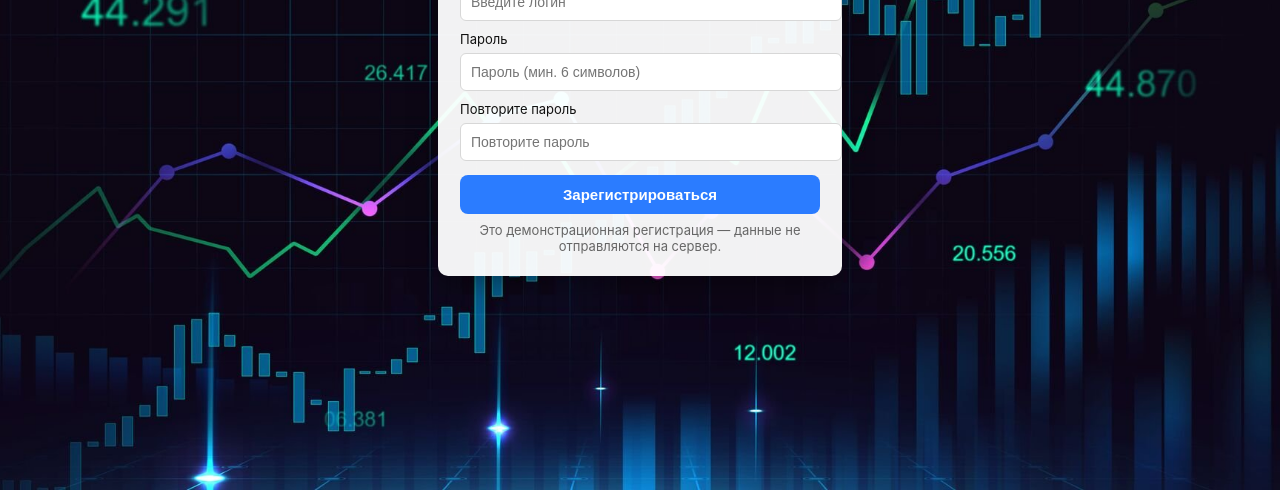
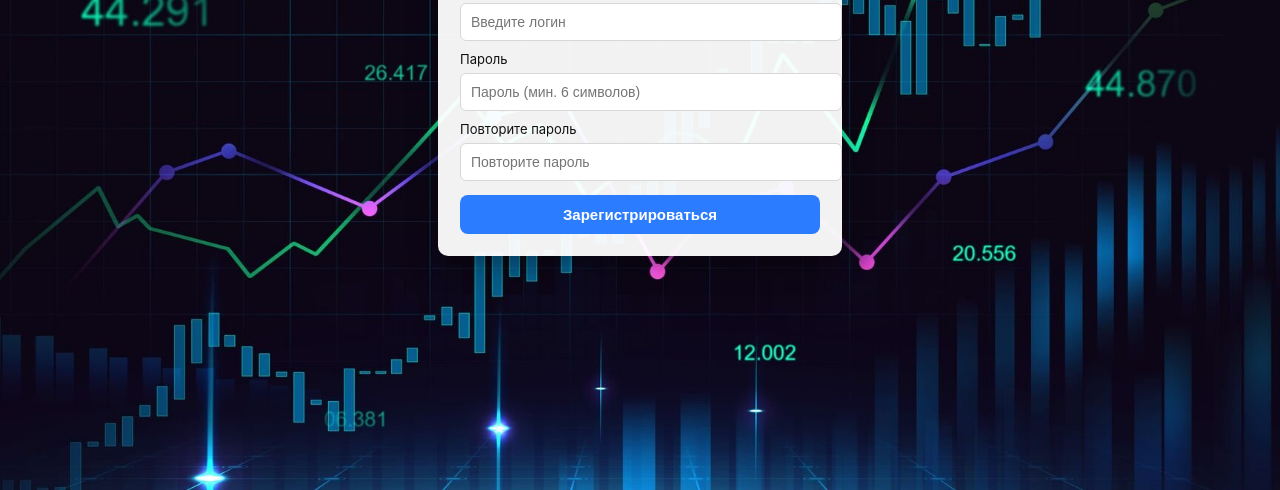
Before and after one commit to rusplat/official, a plain HTML site: page index.html in a window 1280 px wide. Shown: the part 310-800 px from the top of the page. Drawn offline with Linux system fonts and the light colour scheme.

Commit message:
Update index.html

```diff
--- a/index.html
+++ b/index.html
@@ -37,7 +37,7 @@
 
     <button id="regBtn">Зарегистрироваться</button>
 
-    <div class="hint">Это демонстрационная регистрация — данные не отправляются на сервер.</div>
+
   </div>
 
   <script>
```
